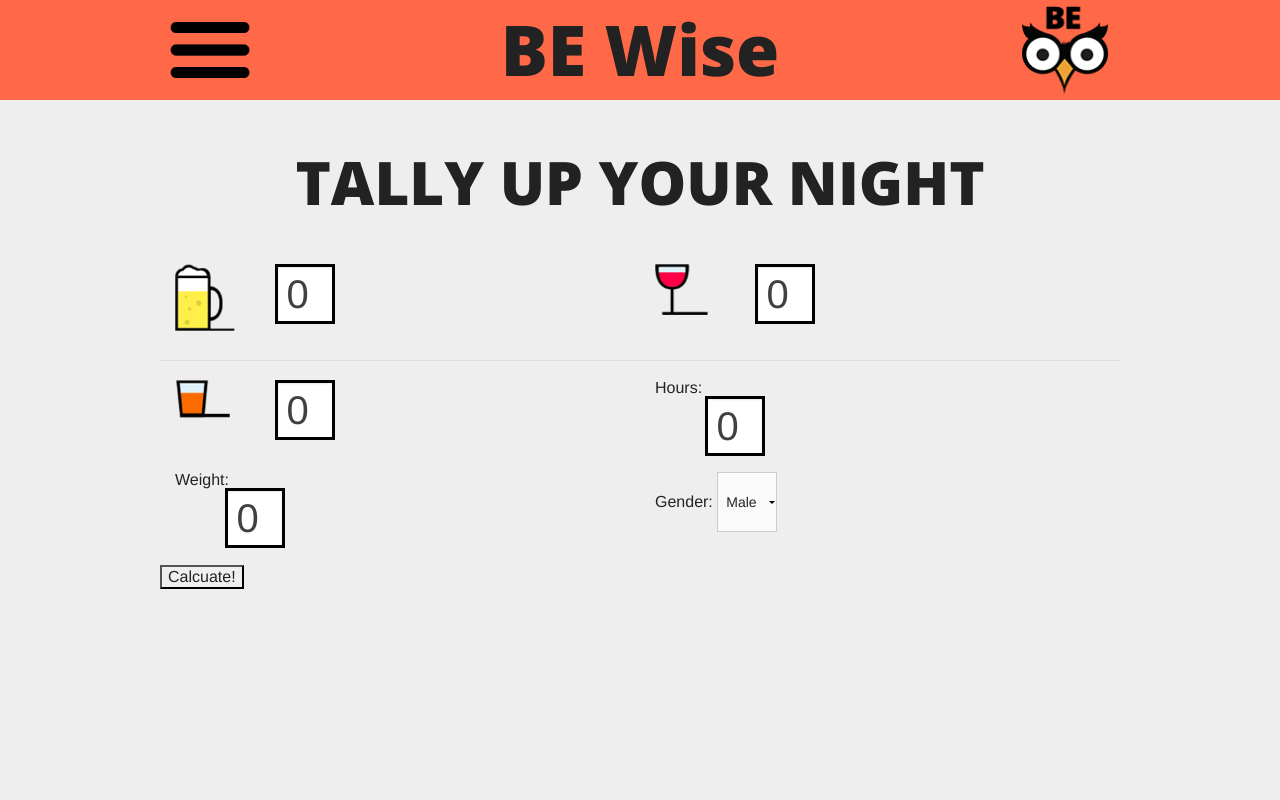
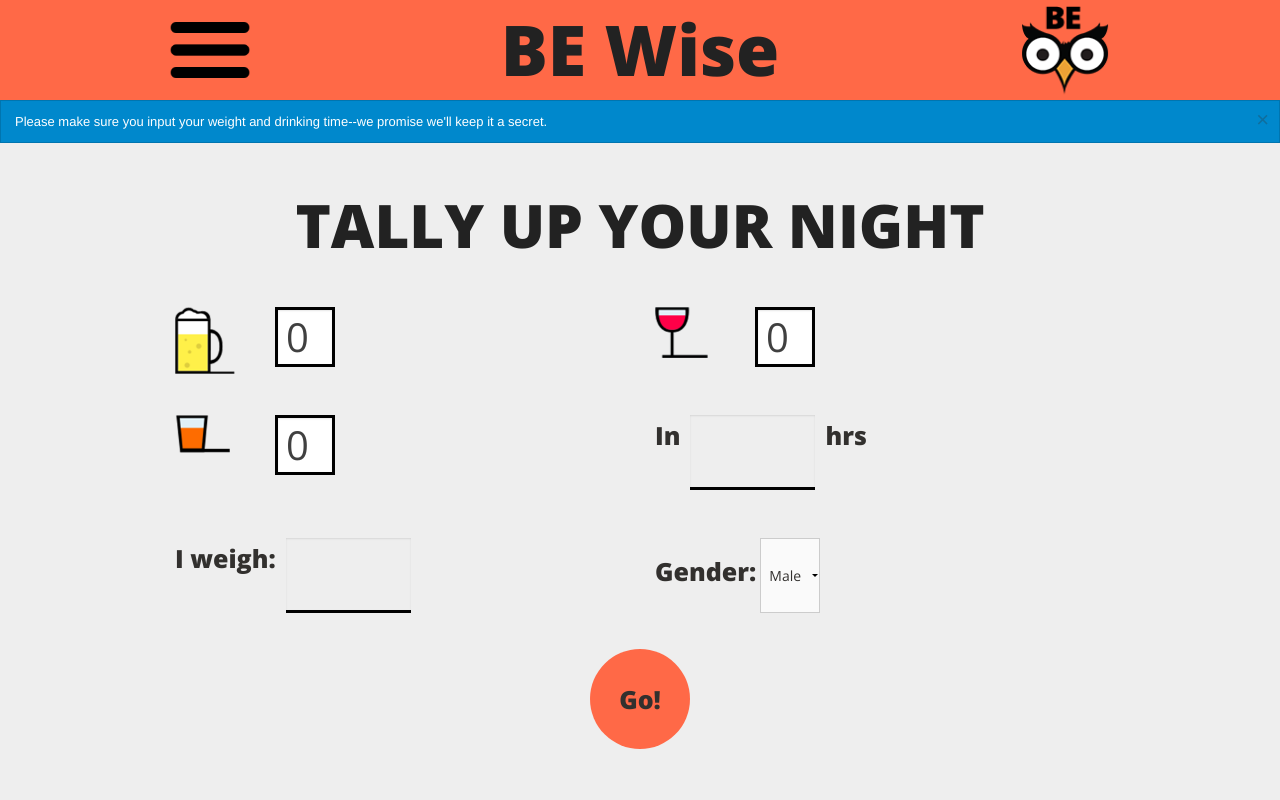
Before and after one commit to bceskavich/bewisecalc, a Flask app: page /bac in a window 1280 px wide. Run offline with Flask 2, Linux system fonts and the light colour scheme.

Commit message:
Calc page styling finalized.

```diff
--- a/app/forms.py
+++ b/app/forms.py
@@ -6,6 +6,6 @@ class BACForm(Form):
     beer = IntegerField('beer', default = 0, id="bac-input")
     wine = IntegerField('wine', default = 0, id="bac-input")
     liqour = IntegerField('liqour', default = 0, id="bac-input")
-    hours = IntegerField('hours', default = 0, validators = [Required()], id="bac-input")
-    weight = IntegerField('weight', default = 0, validators = [Required()], id="bac-input")
+    hours = IntegerField('hours'    , validators = [Required()], id="info-input")
+    weight = IntegerField('weight', validators = [Required()], id="info-input")
     gender = SelectField('gender', choices=[('male', 'Male'), ('female', 'Female')], id="gender")
--- a/app/static/css/style.css
+++ b/app/static/css/style.css
@@ -3,6 +3,7 @@ Universal Setup
 ########################### */
 body {
 	background-color: #eee;
+	color: #32302e;
 }
 
 a:hover {
@@ -258,14 +259,49 @@ Calculator Page
 	border: 3px solid #000;
 }
 
+#info-input {
+	height: 75px;
+	width: 125px;
+	border: 0;
+	color: #000000;
+	border-bottom: 3px solid #000;
+	background: none;
+	font-size: 40px;
+	text-align: center;
+}
+
 #gender {
 	width: 60px;
-	height: 60px;
+	height: 30px;
+	font-family: 'Open Sans', Arial, sans-serif;
+	font-weight: 400;
 }
 
 #calc h2 {
 	font-size: 60px;
 	margin: 40px auto;
+}
+
+#calc {
+	font-family: 'Open Sans', Arial, sans-serif;
+}
+
+#hrs p,
+#hrs input,
+#weight p,
+#weight input {
+	float: left;
+	font-weight: 400;
+}
+
+#hrs p:first-child,
+#weight p:first-child {
+	padding-right: 10px;
+}
+
+#hrs p:last-child,
+#weight p:last-child {
+	padding-left: 10px;
 }
 
 .calc-image {
@@ -275,15 +311,61 @@ Calculator Page
 	margin-right: 40px;
 }
 
+#calc #calculate {
+	background-color: #ff6947;
+	border: none;
+	height: 75px;
+	width: 75px;
+	border-radius: 37.5px;
+	font-weight: 800;
+	font-size: 25px;
+	display: block;
+	margin: 20px auto;
+}
+
+#calc #calculate:hover,
+#calc #calculate:active {
+	color: #fff;
+	background-color: #32302e;
+}
+
+@media only screen and (min-width: 961px) {
+	#calc #calculate {
+		height: 100px;
+		width: 100px;
+		border-radius: 50px;
+	}
+
+	#hrs p,
+	#hrs input,
+	#weight p,
+	#weight input,
+	#calc span {
+		font-size: 25px;
+		font-weight: 800;
+	}
+
+	#gender {
+		height: 75px;
+		width: 60px;
+	}
+}
+
 @media only screen and (max-width: 700px) {
 	#calc h2 {
-		font-size: 30px;
+		font-size: 25px;
 		margin: 20px auto;
 	}
 
 	#bac-input {
 		font-size: 20px;
 		line-height: 0px;
+	}
+
+	#info-input {
+		font-size: 20px;
+		height: 40px;
+		width: 60px;
 	}
 
 	#bac-input,
--- a/app/templates/bac.html
+++ b/app/templates/bac.html
@@ -14,19 +14,30 @@
             {{form.wine}}
         </div>
     </div>
-    <div class="row"><hr /></div>
+
+    <div class="row"><br /><br /></div>
+
     <div class="row">
         <div class="large-6 med-6 small-6 columns">
             <div class="calc-image"><img src="{{url_for('static', filename='img/bac_mixed.png')}}" /></div>
             {{form.liqour}}
         </div>
-        <div class="large-6 med-6 small-6 columns">Hours: {{form.hours}}</div>
+        <div class="large-6 med-6 small-6 columns" id="hrs">
+            <p>In</p> {{form.hours}} <p>hrs</p>
+        </div>
+    </div>
+
+    <div class="row"><br /><br /></div>
+
+    <div class="row">
+        <div class="large-6 med-6 small-6 columns" id="weight">
+            <p>I weigh:</p> {{form.weight}}
+        </div>
+        <div class="large-6 med-6 small-6 columns"><span>Gender:</span> {{form.gender}}</div>
     </div>
     <div class="row">
-        <div class="large-6 med-6 columns">Weight: {{form.weight}}</div>
-        <div class="large-6 med-6 columns">Gender: {{form.gender}}</div>
+        <input type="submit" value="Go!" id="calculate">
     </div>
-    <p><input type="submit" value="Calcuate!"></p>
   </form>
 </section>
 {% endblock %}
--- a/app/templates/base.html
+++ b/app/templates/base.html
@@ -42,6 +42,17 @@
           </ul>
         </aside>
 
+      {% with messages = get_flashed_messages() %}
+      {% if messages %}
+        {% for message in messages %}
+        <div data-alert class="alert-box">
+          {{message}}
+          <a href="#" class="close">&times;</a>
+        </div>
+        {% endfor %}
+      {% endif %}
+      {% endwith %}
+
       {% block content %}{% endblock %}
 
       </div><!-- END inner wrap -->
--- a/app/views.py
+++ b/app/views.py
@@ -1,5 +1,5 @@
 from app import app
-from flask import render_template, redirect, url_for
+from flask import render_template, redirect, url_for, flash
 from forms import BACForm
 from methods import calculate
 
@@ -18,6 +18,8 @@ def bac():
         }
         bac = calculate(drinks, form.weight.data, form.hours.data, form.gender.data)
         return redirect(url_for('display', bac = bac))
+    else:
+        flash("Please make sure you input your weight and drinking time--we promise we'll keep it a secret.")
     return render_template("bac.html",
         form = form)
 
@@ -38,7 +40,7 @@ def display(bac):
         text = "You're beginning to reach a critical, harmful point of intoxication. Your memory is impaired and you will most likely forget much of the evening. The alcohol in your body is now supressing your gag reflex as well. You should think about contacting medical assistance."
     elif float(bac) >= .2:
         color = '#fc96a5'
-        text = "Your BAC is far too high! Seek immediate medical attention!"
+        text = "Your BAC is too high! Seek immediate medical attention!"
     return render_template("display.html",
         bac = bac,
         color = color,
```
